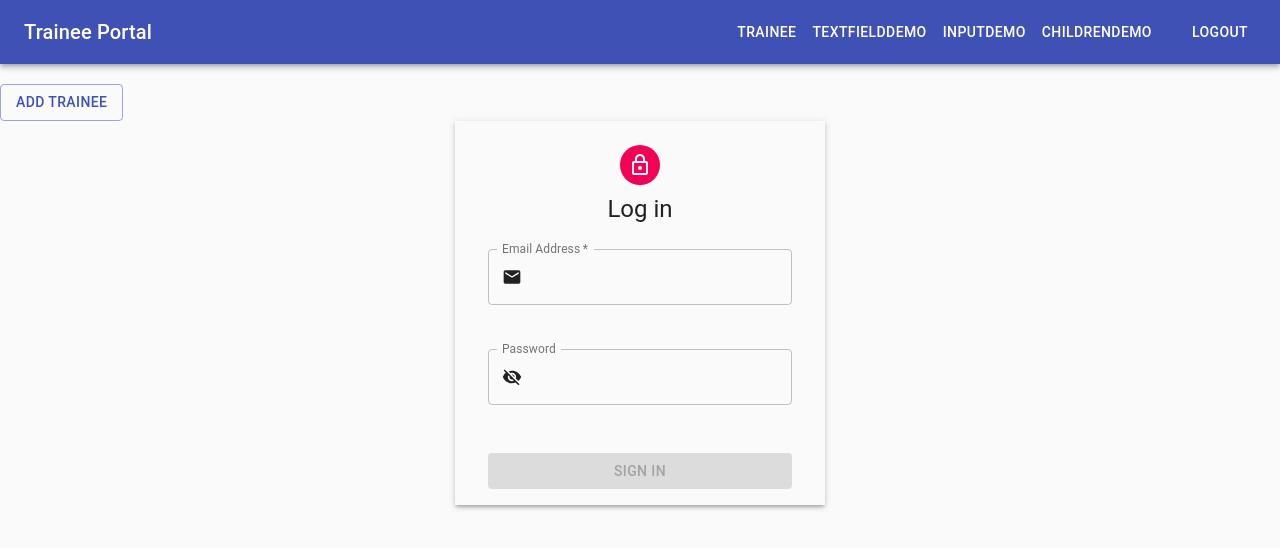
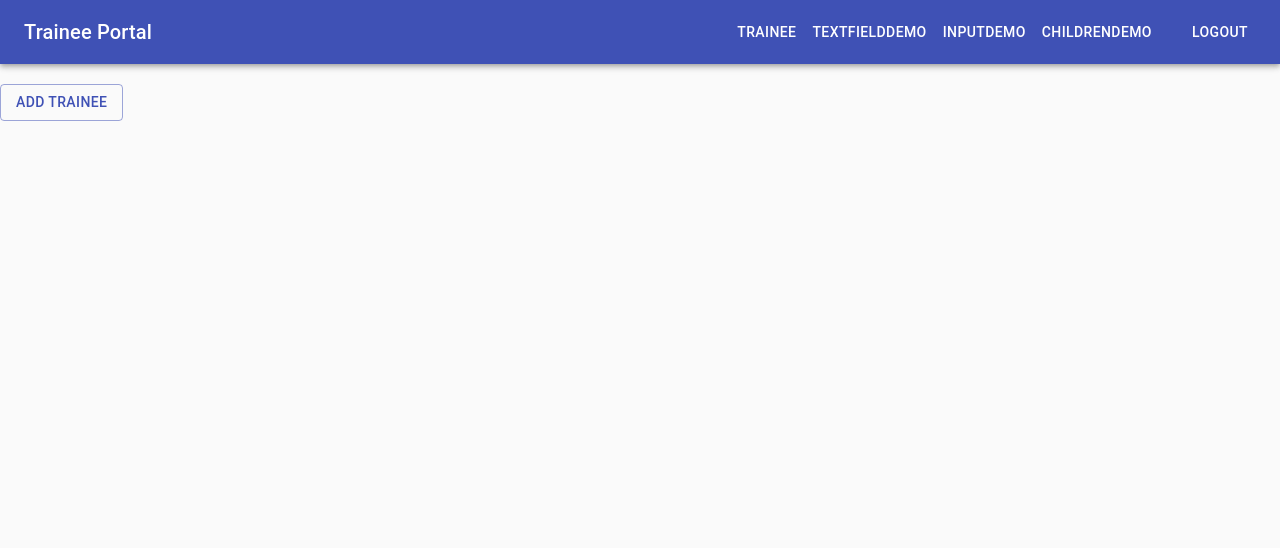
Before and after one commit to shivamss454/javascript-client, a React (Create React App) app: page / in a window 1280 px wide. Shown: the top 548 px of the page. Built offline with nearby package versions, Linux system fonts and the light colour scheme.

Commit message:
fix: remove login from app.jsx

```diff
--- a/src/App.jsx
+++ b/src/App.jsx
@@ -1,12 +1,10 @@
 import React from 'react';
 import Trainee from './pages/Trainee/Trainee';
-import Login from './pages/Login/Login';
 
 function App() {
   return (
     <>
       <Trainee />
-      <Login />
     </>
   );
 }
```
